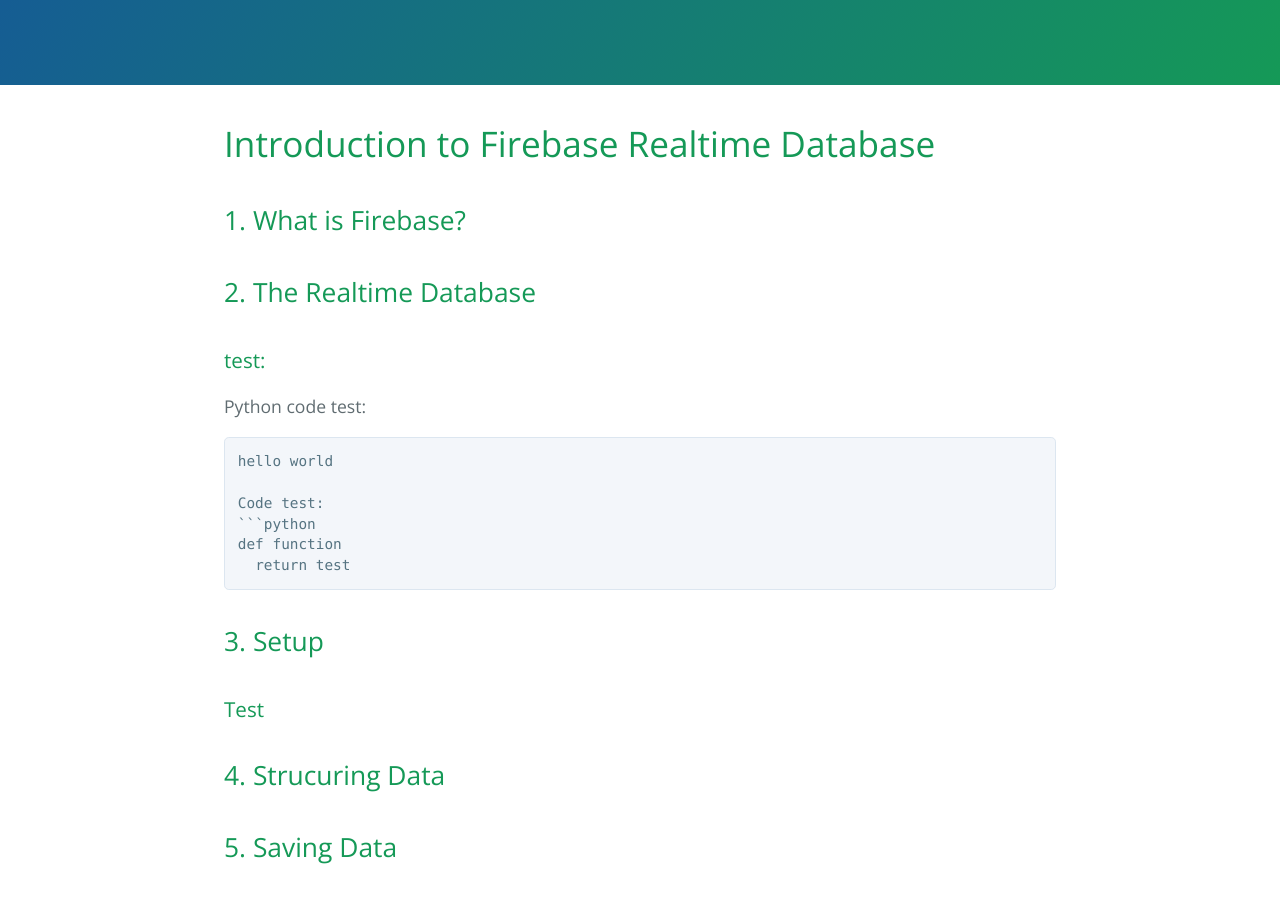
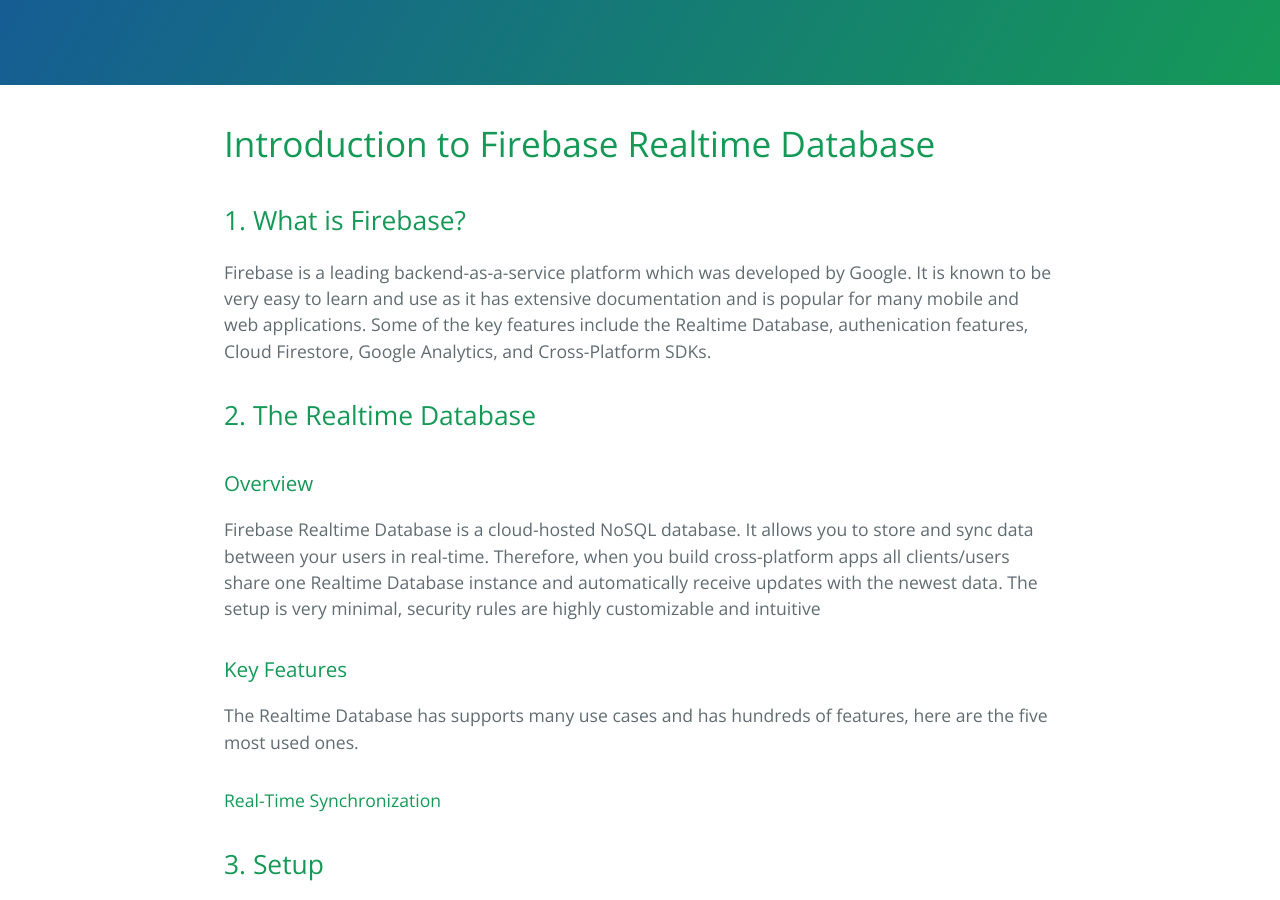
Before and after one commit to learning-software-engineering/learning-software-engineering.github.io, a Jekyll site: the page built from Topics/Tech_Stacks/Firebase_Realtime_Database.md, in a window 1280 px wide and 900 px high, scrolled down 221 px. Built offline with Jekyll 4.4.1, drawn with Linux system fonts in a browser that asks for light colours; our own code applies the rules of GitHub Pages for plain Markdown files.

Commit message:
Initial Changes

````diff
--- a/Topics/Tech_Stacks/Firebase_Realtime_Database.md
+++ b/Topics/Tech_Stacks/Firebase_Realtime_Database.md
@@ -2,22 +2,21 @@
 
 
 ## 1. What is Firebase?
-
+Firebase is a leading backend-as-a-service platform which was developed by Google. It is known to be very easy to learn and use as it has extensive documentation and is popular for many mobile and web applications. Some of the key features include the Realtime Database, authenication features, Cloud Firestore, Google Analytics, and Cross-Platform SDKs.
 
 
 ## 2. The Realtime Database
-### test:
 
+### Overview
 
-Python code test:
-```python
-hello world
+Firebase Realtime Database is a cloud-hosted NoSQL database. It allows you to store and sync data between your users in real-time. Therefore, when you build cross-platform apps all clients/users share one Realtime Database instance and automatically receive updates with the newest data. The setup is very minimal, security rules are highly customizable and intuitive
 
-Code test:
-```python
-def function
-  return test
-```
+### Key Features
+
+The Realtime Database has supports many use cases and has hundreds of features, here are the five most used ones.
+
+#### Real-Time Synchronization
+
 
 ## 3. Setup
 ### Test
````
